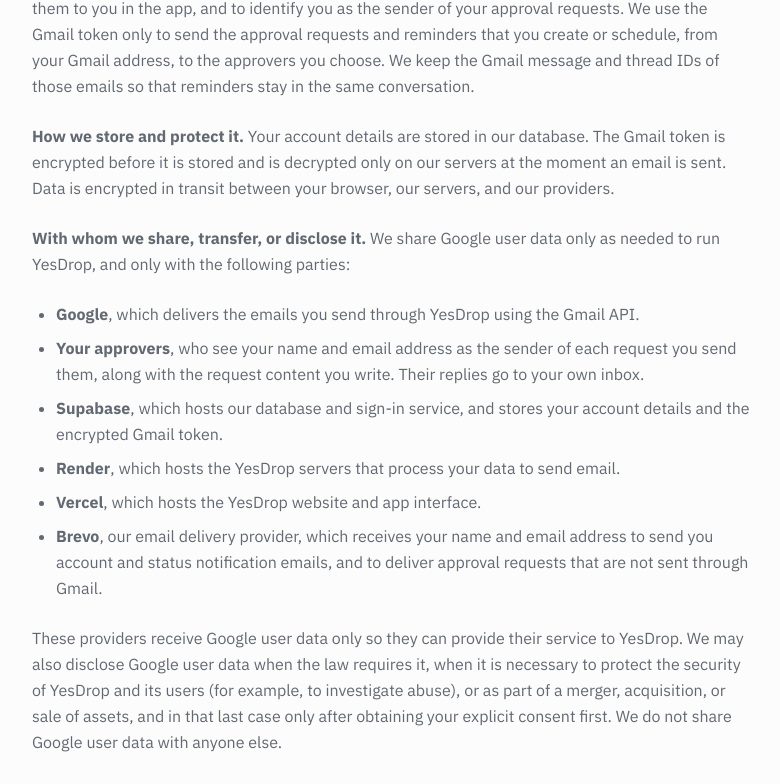
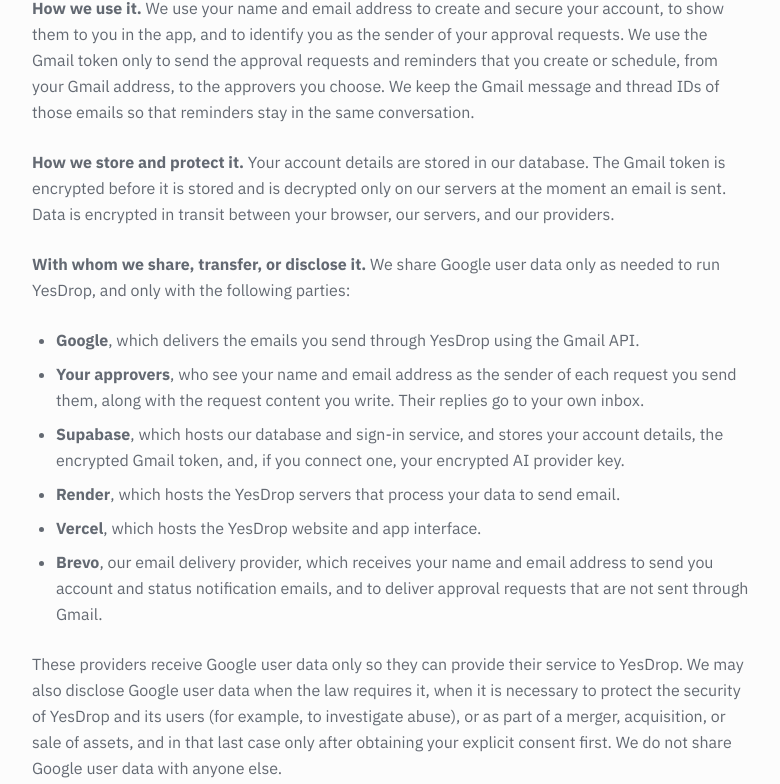
Before and after one commit to JaimeLucero/yes-drop, a Next.js app in the folder frontend/: page /privacy in a window 1280 px wide. Shown: the part 1761-2545 px from the top of the page, without its empty margins (248-1028 px from the left). Built offline with nearby package versions, Linux system fonts and the light colour scheme; no server answers.

Commit message:
docs(privacy): list the stored AI key and bump the updated date (#5)
Lists the user's encrypted AI provider key under information collected and under Supabase as a processor, and moves the last updated date to October 2026.

```diff
--- a/frontend/src/app/privacy/page.tsx
+++ b/frontend/src/app/privacy/page.tsx
@@ -9,7 +9,7 @@
 
 export default function PrivacyPage() {
   return (
-    <LegalPage title="Privacy Policy" updated="September 2026">
+    <LegalPage title="Privacy Policy" updated="October 2026">
       <p>
         This policy explains what information YesDrop collects when you use the service, how we use it, and the
         choices you have. By using YesDrop you agree to the practices described here.
@@ -19,7 +19,9 @@
       <p>
         We collect the account details you provide when you sign up (your name and email address), and the
         content of the approval requests you create, including approver email addresses, titles, messages, and
-        any files you attach. We also record basic activity such as when a request is sent, viewed, or decided.
+        any files you attach. We also record basic activity such as when a request is sent, viewed, or decided. If you
+        choose to use AI compose, we also store the AI provider, model, and API key you give us, with the key
+        encrypted.
       </p>
 
       <h2>How we use it</h2>
@@ -98,8 +100,8 @@
           them, along with the request content you write. Their replies go to your own inbox.
         </li>
         <li>
-          <strong>Supabase</strong>, which hosts our database and sign-in service, and stores your account details and
-          the encrypted Gmail token.
+          <strong>Supabase</strong>, which hosts our database and sign-in service, and stores your account details, the
+          encrypted Gmail token, and, if you connect one, your encrypted AI provider key.
         </li>
         <li>
           <strong>Render</strong>, which hosts the YesDrop servers that process your data to send email.
```
